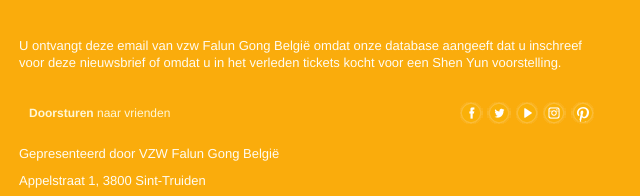
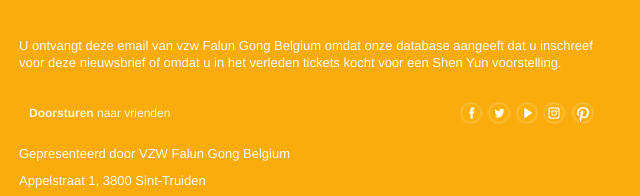
Before and after one commit to brackxm/brackxm.github.io, a plain HTML site: page shenyun/sy-maa-nl.html in a window 1280 px wide. Shown: the part 1283-1479 px from the top of the page, 331-971 px from the left. Drawn offline with Linux system fonts and the light colour scheme.

Commit message:
maa fixes

```diff
--- a/shenyun/sy-maa-nl.html
+++ b/shenyun/sy-maa-nl.html
@@ -298,7 +298,7 @@
             						<table width="100%" style="border-spacing: 0;mso-table-lspace: 0pt;mso-table-rspace: 0pt;border-collapse: collapse;-ms-text-size-adjust: 100%;-webkit-text-size-adjust: 100%;">
             							<tr>
             								<td class="inner contents" style="padding: 10px;mso-table-lspace: 0pt;mso-table-rspace: 0pt;border-collapse: collapse;-ms-text-size-adjust: 100%;-webkit-text-size-adjust: 100%;width: 100%;text-align: left;">
-            									<p class="h4" style="-ms-text-size-adjust: 100%;-webkit-text-size-adjust: 100%;margin: 0;font-family: Helvetica, Arial, sans-serif;color: #fffcf3;font-weight: normal;mso-line-height-rule: exactly;padding: 0;text-shadow: 1px #836931;font-size: 13px; font-size: 13px !important;margin-bottom: 10px;line-height: 17px; line-height: 17px !important;">U ontvangt deze email van vzw Falun Gong België omdat onze database aangeeft dat u inschreef voor deze nieuwsbrief of omdat u in het verleden tickets kocht voor een Shen Yun voorstelling. </p>
+            									<p class="h4" style="-ms-text-size-adjust: 100%;-webkit-text-size-adjust: 100%;margin: 0;font-family: Helvetica, Arial, sans-serif;color: #fffcf3;font-weight: normal;mso-line-height-rule: exactly;padding: 0;text-shadow: 1px #836931;font-size: 13px; font-size: 13px !important;margin-bottom: 10px;line-height: 17px; line-height: 17px !important;">U ontvangt deze email van vzw Falun Gong Belgium omdat onze database aangeeft dat u inschreef voor deze nieuwsbrief of omdat u in het verleden tickets kocht voor een Shen Yun voorstelling. </p>
             								</td>
             							</tr>
             						</table>
@@ -359,7 +359,7 @@
                     		<table width="100%" style="border-spacing: 0;mso-table-lspace: 0pt;mso-table-rspace: 0pt;border-collapse: collapse;-ms-text-size-adjust: 100%;-webkit-text-size-adjust: 100%;">
                     			<tr>
                     				<td class="inner contents" style="padding: 10px;mso-table-lspace: 0pt;mso-table-rspace: 0pt;border-collapse: collapse;-ms-text-size-adjust: 100%;-webkit-text-size-adjust: 100%;width: 100%;text-align: left;">
-                    					<p class="h4" style="-ms-text-size-adjust: 100%;-webkit-text-size-adjust: 100%;margin: 0;font-family: Helvetica, Arial, sans-serif;color: #fffcf3;font-weight: normal;mso-line-height-rule: exactly;padding: 0;text-shadow: 1px #836931;font-size: 13px; font-size: 13px !important;margin-bottom: 10px;line-height: 17px; line-height: 17px !important;">Gepresenteerd door VZW Falun Gong België</p>
+                    					<p class="h4" style="-ms-text-size-adjust: 100%;-webkit-text-size-adjust: 100%;margin: 0;font-family: Helvetica, Arial, sans-serif;color: #fffcf3;font-weight: normal;mso-line-height-rule: exactly;padding: 0;text-shadow: 1px #836931;font-size: 13px; font-size: 13px !important;margin-bottom: 10px;line-height: 17px; line-height: 17px !important;">Gepresenteerd door VZW Falun Gong Belgium</p>
                     					<p class="h4" style="-ms-text-size-adjust: 100%;-webkit-text-size-adjust: 100%;margin: 0;font-family: Helvetica, Arial, sans-serif;color: #fffcf3;font-weight: normal;mso-line-height-rule: exactly;padding: 0;text-shadow: 1px #836931;font-size: 13px; font-size: 13px !important;margin-bottom: 10px;line-height: 17px; line-height: 17px !important;"><a href="#" style="color: #fffcf3;text-decoration: none;-ms-text-size-adjust: 100%;-webkit-text-size-adjust: 100%;word-wrap: break-word;" target="_blank">Appelstraat 1, 3800 Sint-Truiden</a></p>
                     					<p class="h4" style="text-align: center;-ms-text-size-adjust: 100%;-webkit-text-size-adjust: 100%;margin: 0;font-family: Helvetica, Arial, sans-serif;color: #fffcf3;font-weight: normal;mso-line-height-rule: exactly;padding: 0;text-shadow: 1px #836931;font-size: 13px !important;margin-bottom: 10px;line-height: 17px !important;"><span style="display: inline-block;-ms-text-size-adjust: 100%;-webkit-text-size-adjust: 100%;">&copy;2017 Shen Yun Performing Arts.</span>&nbsp;<span style="display: inline-block;-ms-text-size-adjust: 100%;-webkit-text-size-adjust: 100%;">Alle rechten voorbehouden.</span></p>
                     				</td>
```
Also changed, not shown: shenyun/sy-maa-en.html (+1 -1 lines).
